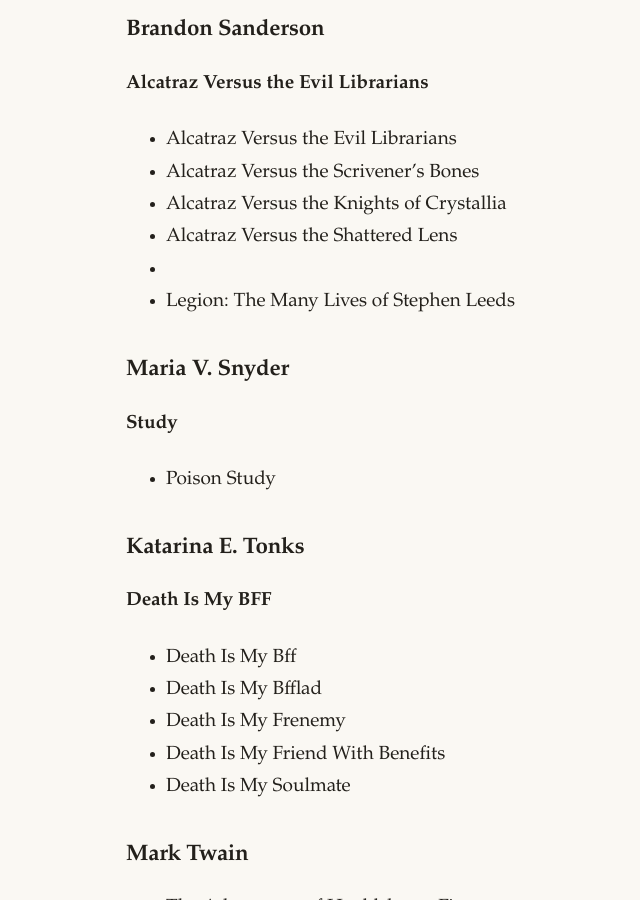
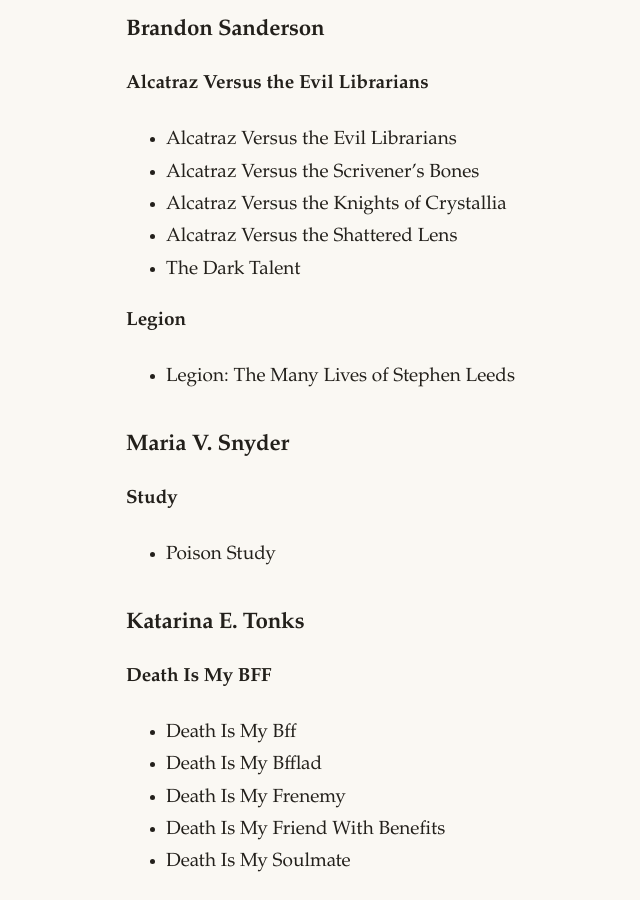
Before and after one commit to topearebi/aroamjti, a Jekyll site: the page built from books.md, in a window 1280 px wide and 900 px high, scrolled down 7203 px. Shown: the whole window, without its empty margins (210-850 px from the left). Built offline with Jekyll 4.4.1, drawn with Linux system fonts in a browser that asks for light colours.

Commit message:
Last Sync: 2026-07-04 12:30 (Mobile)

```diff
--- a/books.md
+++ b/books.md
@@ -213,7 +213,9 @@
   - Alcatraz Versus the Scrivener's Bones
   - Alcatraz Versus the Knights of Crystallia
   - Alcatraz Versus the Shattered Lens
-  -
+  - The Dark Talent
+
+**Legion**
 - Legion: The Many Lives of Stephen Leeds
 
 ### Maria V. Snyder
```
